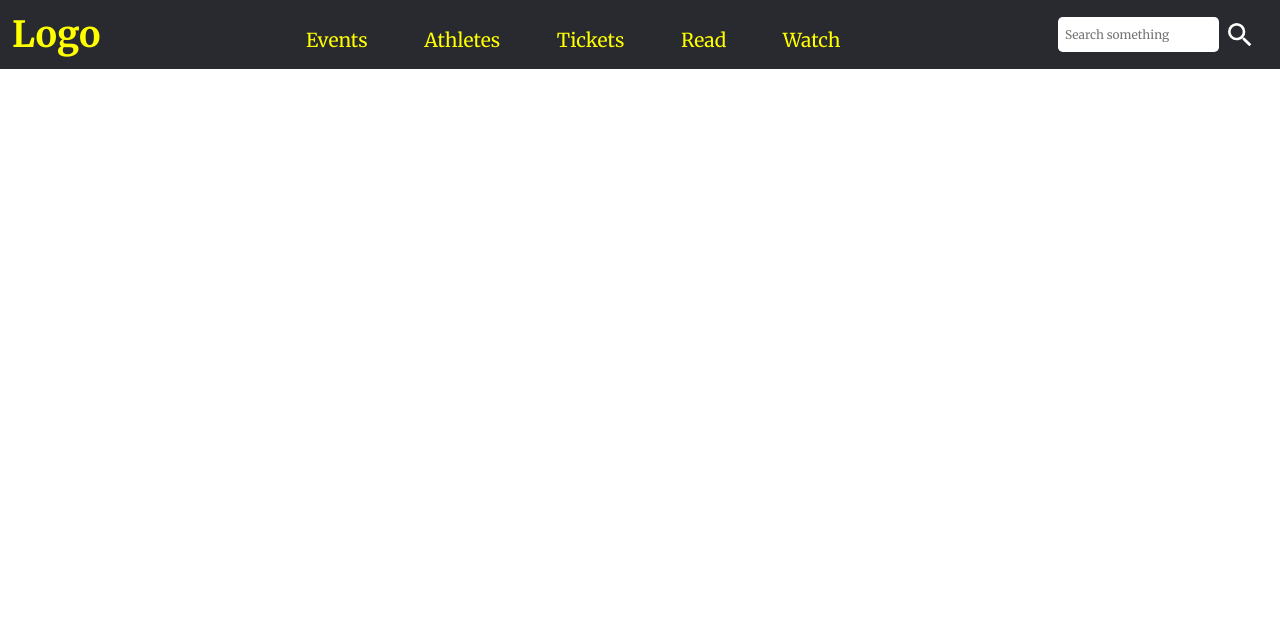
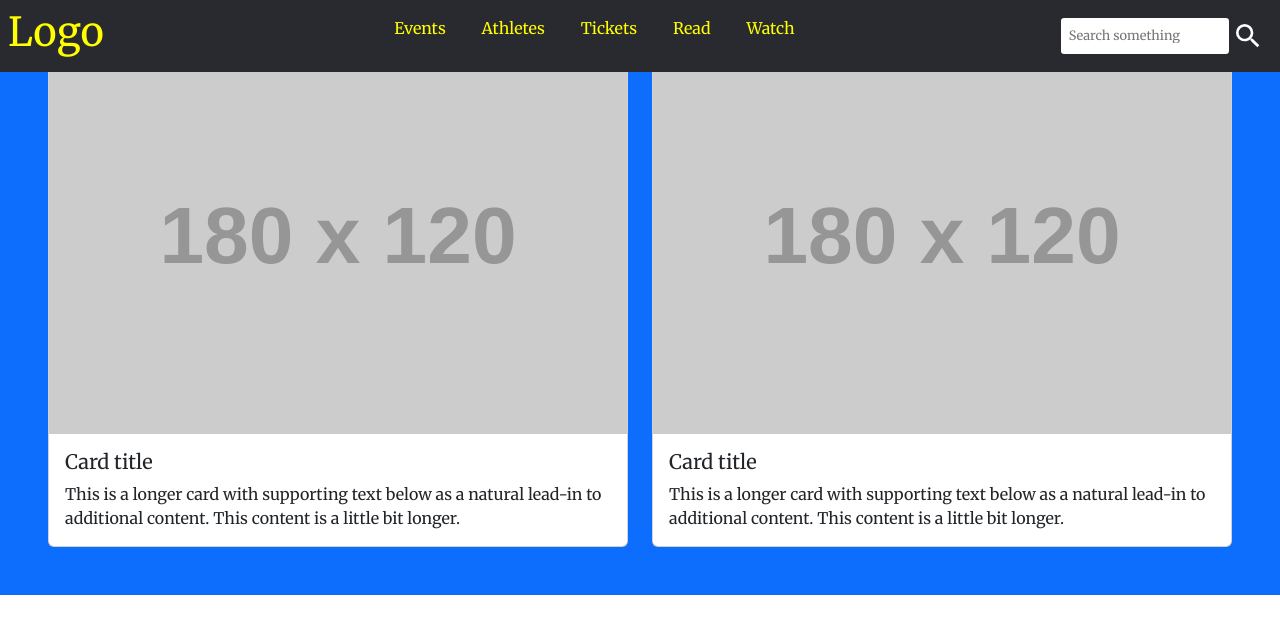
Before and after one commit to I-Am-Loki-14/MMA, a plain HTML site: page index.html in a window 1280 px wide. Drawn offline with nearby package versions, Linux system fonts and the light colour scheme; placeholder pictures from the web are drawn by us.

Commit message:
header-section_creating

```diff
--- a/css/main.css
+++ b/css/main.css
@@ -3,10 +3,10 @@
   padding: 0;
   margin: 0;
   list-style: none;
-  text-decoration: none;
+  text-decoration: none !important;
   box-sizing: border-box;
   font-family: "Merriweather", serif;
-  font-size: 1.5rem;
+  /* font-size: 1.5rem; */
 }
 .menubar {
   display: none;
@@ -24,25 +24,28 @@
   cursor: pointer;
 }
 .searchbar {
-  font-size: 0.5rem;
+  font-size: 0.8rem;
   padding: 0.4rem 0.3rem;
   border: none;
   border-radius: 0.2rem;
   outline-color: yellow;
+  padding: 0.5rem 0.5rem;
 }
 header {
   width: 100%;
-  height: 100vh;
 }
 header .navbar {
   display: flex;
   width: 100%;
   justify-content: space-between;
+  align-items: center;
   padding: 0.5rem;
   background-color: #292a2f;
+  z-index: 1000;
+  position: fixed;
 }
 header .navbar .navlinks a {
-  font-size: 0.8rem;
+  font-size: 1rem;
   color: yellow;
   margin: 0 1rem;
 }
--- a/css/media.css
+++ b/css/media.css
@@ -14,7 +14,7 @@
   .navlinks {
     width: 100%;
     display: block;
-    top: 68px;
+    top: 60px;
     left: 0;
     right: 0;
     position: absolute;
--- a/index.html
+++ b/index.html
@@ -7,10 +7,15 @@
     <title>MMA</title>
     <link rel="stylesheet" href="./css/main.css">
     <link rel="stylesheet" href="./css/media.css">
+
     <script src="./js/javascript.js" defer></script>
+    <link href="https://cdn.jsdelivr.net/npm/bootstrap@5.3.3/dist/css/bootstrap.min.css" rel="stylesheet"
+        crossorigin="anonymous">
+    <script src="https://cdn.jsdelivr.net/npm/bootstrap@5.3.3/dist/js/bootstrap.bundle.min.js"></script>
 </head>
 
 <body>
+
     <header>
         <nav class="navbar">
             <h1 class="logo-title">Logo</h1>
@@ -33,7 +38,39 @@
 
         </nav>
 
+
     </header>
+
+    <section class="">
+
+        <div class="col bg-primary p-5">
+            <div class="row row-cols-1  row-cols-lg-2 row-cols-md-2 g-4">
+                <div class="col">
+                    <div class="card">
+                        <img src="https://dummyimage.com/180x120/dbdbdb/787878.png&text=Image+cap" class="card-img-top"
+                            alt="...">
+                        <div class="card-body">
+                            <h5 class="card-title">Card title</h5>
+                            <p class="card-text">This is a longer card with supporting text below as a natural
+                                lead-in to additional content. This content is a little bit longer.</p>
+                        </div>
+                    </div>
+                </div>
+                <div class="col">
+                    <div class="card">
+                        <img src="https://dummyimage.com/180x120/dbdbdb/787878.png&text=Image+cap" class="card-img-top"
+                            alt="...">
+                        <div class="card-body">
+                            <h5 class="card-title">Card title</h5>
+                            <p class="card-text">This is a longer card with supporting text below as a natural
+                                lead-in to additional content. This content is a little bit longer.</p>
+                        </div>
+                    </div>
+                </div>
+
+            </div>
+        </div>
+    </section>
 </body>
 
 </html>
```
